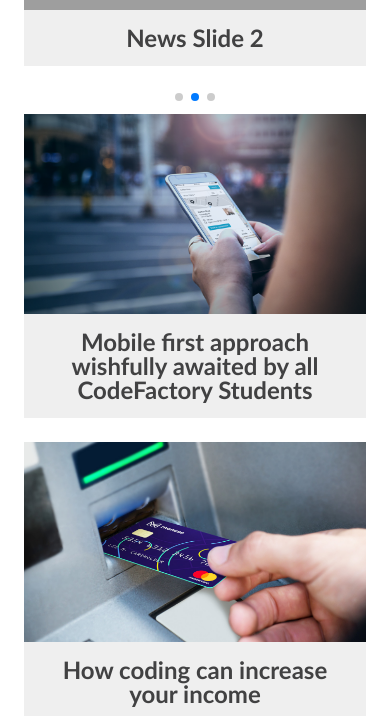
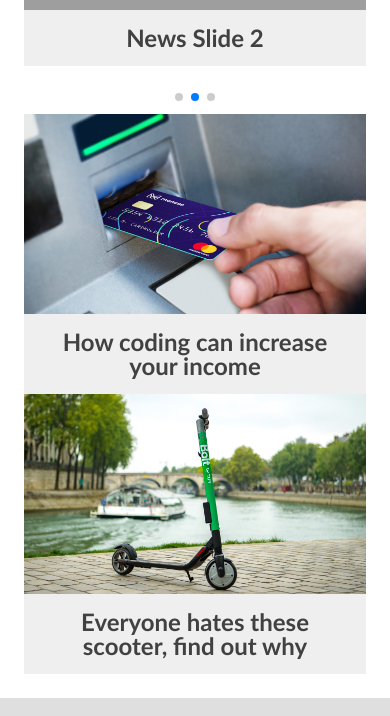
Before and after one commit to TimHaselsteiner/FE21-JS-DAY7-Tim-Aaron, a plain HTML site: page Aaron/index.html in a window 390 px wide. Shown: the part 730-1446 px from the top of the page. Drawn offline with nearby package versions, Linux system fonts and the light colour scheme; grey boxes are pictures that could not be loaded.

Commit message:
remove unused code

```diff
--- a/Aaron/index.html
+++ b/Aaron/index.html
@@ -10,6 +10,7 @@
     <link rel="stylesheet" href="style.css">
     <!-- SLIDER CSS -->
     <link rel="stylesheet" href="https://unpkg.com/swiper/swiper-bundle.min.css" />
+    <link rel="stylesheet" href="https://cdnjs.cloudflare.com/ajax/libs/animate.css/4.1.1/animate.min.css" />
 </head>
 
 <body>
@@ -48,7 +49,7 @@
             </section>
 
             <!-- Slider main container -->
-            <div class="swiper-container">
+            <div class="swiper-container animate__animated animate__slideInDown">
                 <!-- Additional required wrapper -->
                 <div class="swiper-wrapper">
                     <!-- Slides -->
@@ -98,17 +99,7 @@
             <!-- END SECTION 1 -->
             <!-- START SECTION 2 -->
             <section class="articles">
-                <article class="full-width">
-                    <a href="Blog.html" class="article-link">
-                        <div class="article__top"><img class="article__img" height="200" width="200" src="img\Phone.png"
-                                alt="Smartphone">
-                        </div>
-                        <div class="article__bottom">
-                            <h2>Mobile first approach wishfully awaited by all CodeFactory Students</h2>
-                        </div>
-                    </a>
-                </article>
-                <article class="half-width">
+                <article class="half-width animate__animated animate__slideInLeft">
                     <a href="Blog.html" class="article-link">
                         <div class="article__top"><img class="article__img" height="200px" width="200"
                                 src="img\Debit_card_ATM.jpg" alt="Debit Card"></div>
@@ -117,7 +108,7 @@
                         </div>
                     </a>
                 </article>
-                <article class="half-width">
+                <article class="half-width animate__animated animate__slideInRight">
                     <a href="Blog.html" class="article-link">
                         <div class="article__top"><img height="200" width="200" class="article__img"
                                 src="img\Taxify-Scooters.jpg" alt="E-Scooter">
--- a/Aaron/script.js
+++ b/Aaron/script.js
@@ -4,7 +4,7 @@ const swiper = new Swiper('.swiper-container', {
     loop: true,
 
     autoplay: {
-        delay: 3000,
+        delay: 3500,
         disableOnInteraction: false,
     },
 
--- a/Aaron/style.css
+++ b/Aaron/style.css
@@ -53,9 +53,9 @@ p + .logo {
     margin: 2em;
 }
 
-article + article {
+/* article + article {
     margin-top: 1.5em;
-}
+} */
 
 .article__bottom {
     background-color: #41414215;
```
